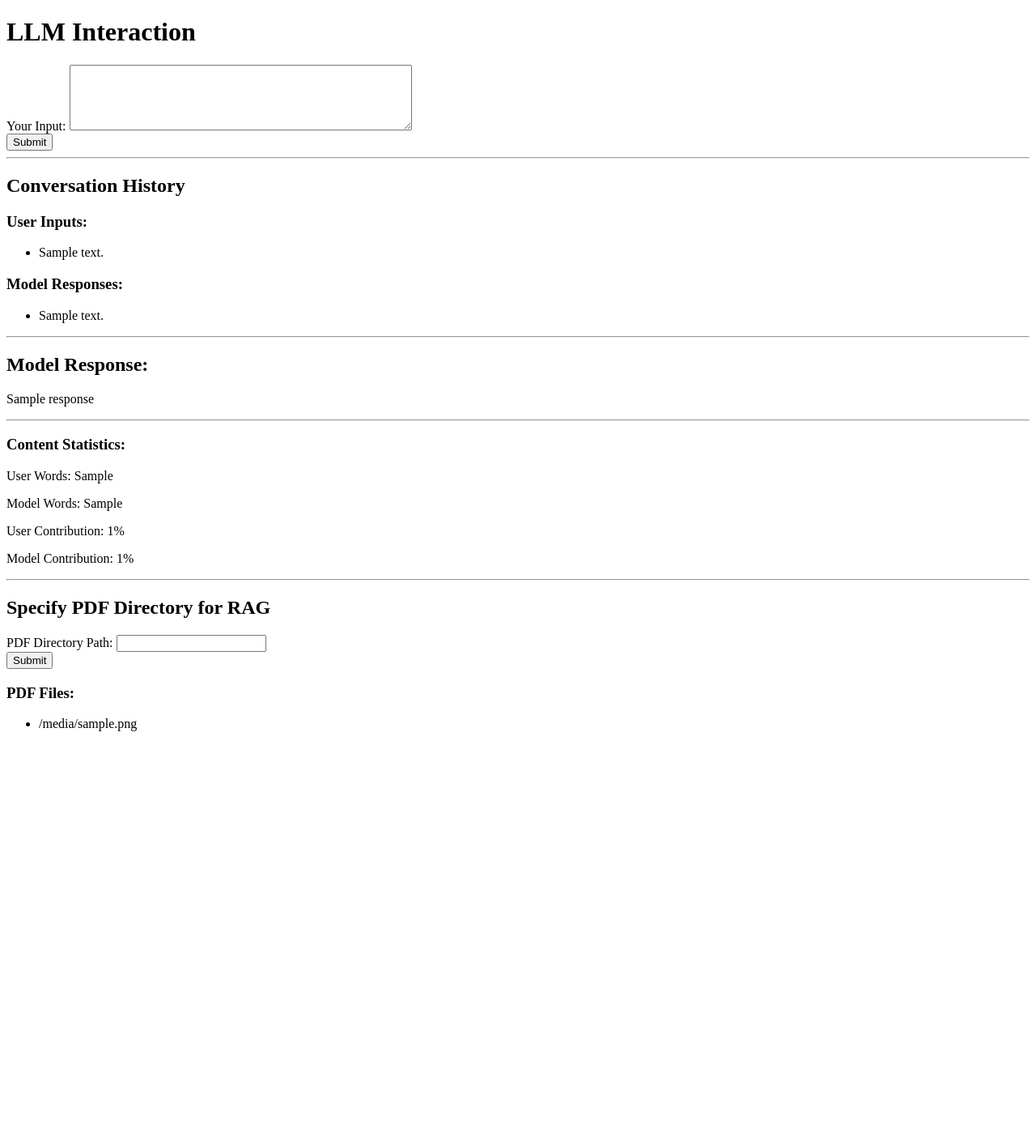
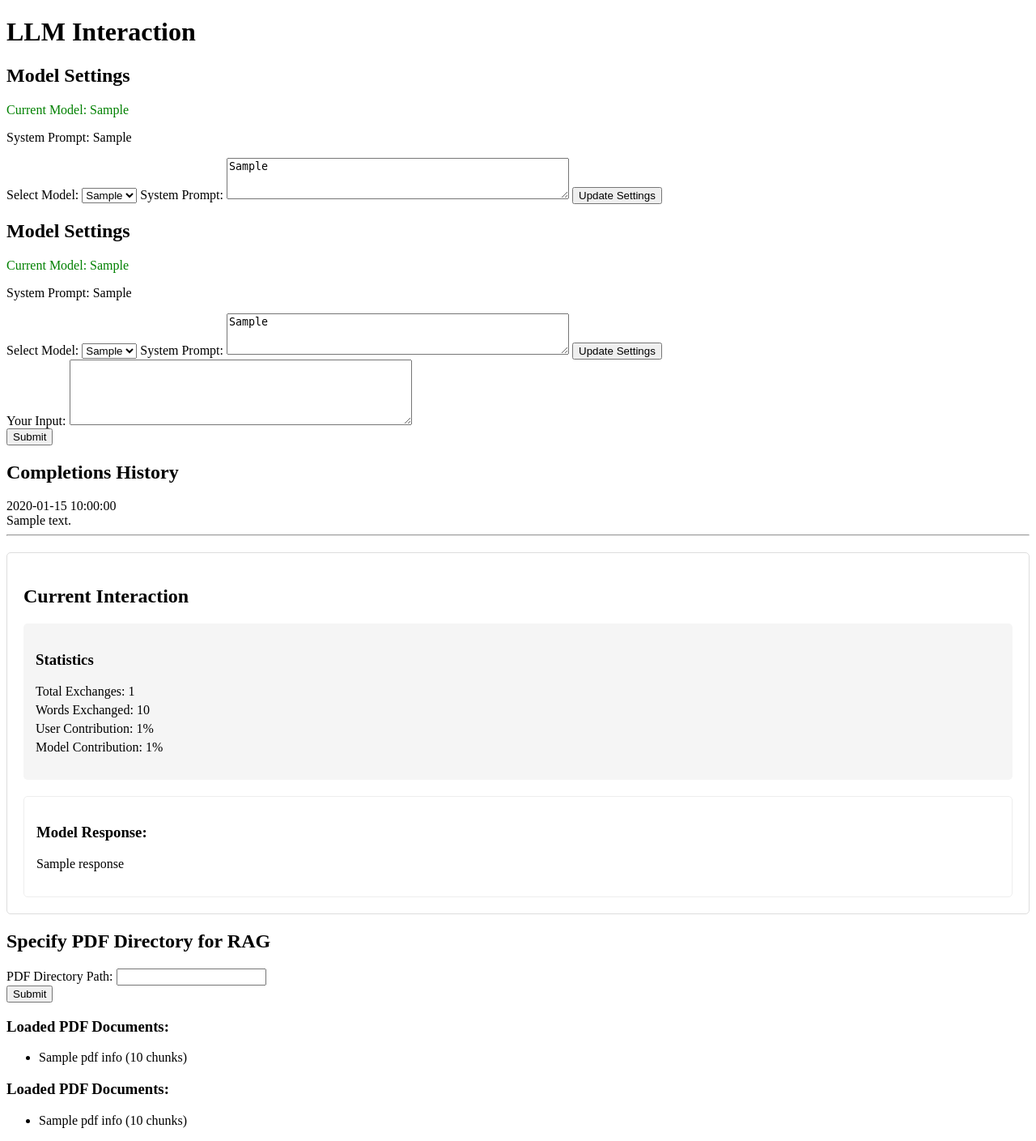
Before and after one commit to Omoshirokunai/thesis_wizard_v2, a Flask app: template backend/templates/index.html in a window 1280 px wide. Shown: the whole page at 81% size. Before the commit the page ends 903 px from the top, so only its background shows below. Run offline with Flask 3, Linux system fonts and the light colour scheme; the template is opened without the code that fills it: most values are stand-ins (such as "Sample title", 1, 10 or a date in 2020); parts of the project's set-up code (start-up, migrations or seed data) failed here and were passed over.

Commit message:
Update dependencies, enhance model loading, and implement knowledge base retrieval functionality

```diff
--- a/backend/app.py
+++ b/backend/app.py
@@ -1,15 +1,18 @@
 import os
 
-from flask import Flask, redirect, render_template, request, url_for
+from flask import Flask, jsonify, redirect, render_template, request, url_for
+from flask_cors import CORS
 from history.history_manager import (
     add_model_response,
     add_user_input,
     calculate_content_statistics,
     load_history,
 )
+from llm_model import generate_response
 from pdf_processing.chunking import chunk_text
 from pdf_processing.metadata import get_pdf_title, save_knowledge_base
 from pdf_processing.pdf_extractor import extract_text_from_pdf
+from utils.model_download import check_and_download_default_model
 from utils.model_loader import load_model
 from utils.user_settings import load_settings, update_settings
 
@@ -18,34 +21,101 @@ app = Flask(__name__)
 # Global state
 pdf_files = []
 model = None
+pdf_info = {}
 
+# @app.route("/", methods=["GET", "POST"])
+# def index():
+#     global model, pdf_files
+
+#     response = None
+#     content_stats = {}
+#     settings = load_settings()
+
+#      # Check if model file exists
+#     model_exists = os.path.exists(settings["model_path"])
+
+#     if request.method == "POST":
+#         prompt = request.form.get("prompt")
+#         system_prompt = settings.get("system_prompt", "")
+#         if prompt:
+#             if not model:
+#                 response = "No model loaded. Please select or download a model."
+#             else:
+#                 add_user_input(prompt)
+#                 try:
+#                     response = generate_response(prompt)
+#                     add_model_response(response)
+#                 except Exception as e:
+#                     response = f"An error occurred: {e}"
+#                 content_stats = calculate_content_statistics()
+
+#     history = load_history()
+#     models = get_available_models()
+
+#     return render_template(
+#          "index.html",
+#         response=response,
+#         stats=content_stats,
+#         history=history,
+#         settings=settings,
+#         models=models,
+#         model=model,
+#         model_exists=model_exists,
+#         pdf_info=pdf_info
+#     )
 @app.route("/", methods=["GET", "POST"])
 def index():
     global model
 
     response = None
-    content_stats = {}
+    content_stats = calculate_content_statistics()
+    settings = load_settings()
+    model_exists = os.path.exists(settings["model_path"])
 
-    if request.method == "POST":
-        prompt = request.form.get("prompt")
-        if prompt:
+    if request.method == "POST" and request.form.get("prompt"):
+        if not model:
+            response = "No model loaded. Please select or download a model."
+        else:
+            prompt = request.form.get("prompt")
             add_user_input(prompt)
-            response = model(prompt) if model else "" ##! TODO: add code to check if model gives no output
-            add_model_response(response)
-            content_stats = calculate_content_statistics()
-
-    history = load_history()
-    settings = load_settings()
-    models = get_available_models()
+            try:
+                response = generate_response(prompt)
+                add_model_response(response)
+            except Exception as e:
+                response = f"Error: {str(e)}"
 
     return render_template(
         "index.html",
         response=response,
         stats=content_stats,
-        history=history,
         settings=settings,
-        models=models,
+        models=get_available_models(),
+        model=model,
+        model_exists=model_exists,
+        pdf_info=pdf_info
     )
+@app.route("/autocomplete", methods=["POST"])
+def autocomplete():
+    """
+    Endpoint for real-time autocomplete suggestions.
+    Expects JSON input: {"prompt": "user text", "max_suggestions": 1}
+    """
+    pass
+
+
+@app.route("/download_model", methods=["POST"])
+def download_model():
+    settings = load_settings()
+    default_model_name = settings["model_path"].split("/")[-1]
+    models_dir = "models"
+
+    try:
+        model_path = check_and_download_default_model(models_dir, default_model_name)
+        update_settings(model_path=model_path)
+        return redirect(url_for("index"))
+    except Exception as e:
+        print(f"Error downloading model: {e}")
+        return redirect(url_for("index"))
 
 @app.route("/update_settings", methods=["POST"])
 def update_settings_route():
@@ -65,25 +135,59 @@ def update_settings_route():
 
 @app.route("/set_pdf_directory", methods=["POST"])
 def set_pdf_directory():
-    global pdf_files
+    global pdf_files, pdf_info
+    global pdf_files, pdf_info
 
     directory = request.form.get("pdf_directory")
     pdf_files = [
-        os.path.join(directory, file) for file in os.listdir(directory) if file.endswith(".pdf")
+        os.path.join(directory, file)
+        for file in os.listdir(directory)
+        if file.endswith(".pdf")
     ]
 
     # Extract and chunk PDFs
     chunked_data = {}
+    pdf_info = {}
+
+    pdf_info = {}
+
     for pdf_file in pdf_files:
         text = extract_text_from_pdf(pdf_file)
         chunks = chunk_text(text)
         title = get_pdf_title(pdf_file)
         chunked_data[title] = chunks
 
+        # Store PDF info
+        pdf_info[title] = {
+            "chunks": len(chunks),
+            "file_path": pdf_file
+        }
+
+        # Store PDF info
+        pdf_info[title] = {
+            "chunks": len(chunks),
+            "file_path": pdf_file
+        }
+
     save_knowledge_base(chunked_data)
 
     return redirect(url_for("index"))
 
+@app.route("/api/status", methods=["GET"])
+def get_status():
+    """
+    Endpoint to check backend status and loaded resources
+    """
+    return jsonify({
+        "success": True,
+        "model_loaded": model is not None,
+        "pdfs_loaded": len(pdf_info) > 0,
+        "pdf_count": len(pdf_info),
+        "model_info": {
+            "name": os.path.basename(load_settings().get("model_path", "")),
+            "system_prompt": load_settings().get("system_prompt", "")
+        }
+    })
 def get_available_models():
     model_files = []
     for root, _, files in os.walk("models"):
--- a/backend/templates/index.html
+++ b/backend/templates/index.html
@@ -2,45 +2,161 @@
 <html>
 <head>
     <title>LLM Interaction</title>
+    <style>
+        .error { color: red; }
+        .success { color: green; }
+
+        .current-interaction {
+            margin: 20px 0;
+            padding: 20px;
+            border: 1px solid #ddd;
+            border-radius: 5px;
+        }
+
+        .stats-box {
+            background: #f5f5f5;
+            padding: 15px;
+            border-radius: 5px;
+            margin-bottom: 20px;
+        }
+
+        .response-box {
+            background: #fff;
+            padding: 15px;
+            border: 1px solid #eee;
+            border-radius: 5px;
+        }
+
+        .stats-box ul {
+            list-style: none;
+            padding: 0;
+        }
+
+        .stats-box li {
+            margin: 5px 0;
+        }
+    </style>
 </head>
 <body>
     <h1>LLM Interaction</h1>
+
+     <!-- Add this section after the h1 -->
+     <div class="model-section">
+        <h2>Model Settings</h2>
+        <!-- Model Status -->
+        {% if model %}
+        <p class="success">Current Model: {{ settings.model_path }}</p>
+        <p>System Prompt: {{ settings.system_prompt }}</p>
+    {% else %}
+        <p class="error">No model loaded</p>
+        {% if not model_exists %}
+            <form action="/download_model" method="POST">
+                <button type="submit">Download Default Model</button>
+            </form>
+        {% endif %}
+    {% endif %}
+
+
+    <!-- Model Selection -->
+    <form action="/update_settings" method="POST">
+        <label for="model">Select Model:</label>
+        <select name="model" id="model">
+            {% for model_path in models %}
+                <option value="{{ model_path }}" {% if model_path == settings.model_path %}selected{% endif %}>
+                    {{ model_path.split('/')[-1] }}
+                </option>
+            {% endfor %}
+        </select>
+
+        <label for="system_prompt">System Prompt:</label>
+        <textarea name="system_prompt" id="system_prompt" rows="3" cols="50">{{ settings.system_prompt }}</textarea>
+
+        <button type="submit">Update Settings</button>
+    </form>
+
+
+
+
+
+     <!-- Add this section after the h1 -->
+     <div class="model-section">
+        <h2>Model Settings</h2>
+        <!-- Model Status -->
+        {% if model %}
+        <p class="success">Current Model: {{ settings.model_path }}</p>
+        <p>System Prompt: {{ settings.system_prompt }}</p>
+    {% else %}
+        <p class="error">No model loaded</p>
+        {% if not model_exists %}
+            <form action="/download_model" method="POST">
+                <button type="submit">Download Default Model</button>
+            </form>
+        {% endif %}
+    {% endif %}
+
+
+    <!-- Model Selection -->
+    <form action="/update_settings" method="POST">
+        <label for="model">Select Model:</label>
+        <select name="model" id="model">
+            {% for model_path in models %}
+                <option value="{{ model_path }}" {% if model_path == settings.model_path %}selected{% endif %}>
+                    {{ model_path.split('/')[-1] }}
+                </option>
+            {% endfor %}
+        </select>
+
+        <label for="system_prompt">System Prompt:</label>
+        <textarea name="system_prompt" id="system_prompt" rows="3" cols="50">{{ settings.system_prompt }}</textarea>
+
+        <button type="submit">Update Settings</button>
+    </form>
+
+
+
+
     <form method="POST">
         <label for="prompt">Your Input:</label>
         <textarea name="prompt" id="prompt" rows="5" cols="50"></textarea><br>
         <button type="submit">Submit</button>
     </form>
+    <h2>Completions History</h2>
+<div class="completions-history">
+    {% for entry in history.completions %}
+        <div class="message {{ entry.type }}">
+            <div class="metadata">
+                <span class="timestamp">{{ entry.timestamp }}</span>
+                {% if entry.type == 'model' %}
+                    <span class="model-info">Model: {{ entry.model.name }}</span>
+                {% endif %}
+            </div>
+            <div class="content">{{ entry.content }}</div>
+        </div>
+    {% endfor %}
+</div>
 
-    <hr>
-    <h2>Conversation History</h2>
-    <h3>User Inputs:</h3>
-    <ul>
-        {% for content in history.user_input %}
-        <li>{{ content }}</li>
-        {% endfor %}
-    </ul>
-
-    <h3>Model Responses:</h3>
-    <ul>
-        {% for content in history.model_content %}
-        <li>{{ content }}</li>
-        {% endfor %}
-    </ul>
-
+    <!-- AI Completion statisitcs-->
 {% if response %}
 <hr>
-    <h2>Model Response:</h2>
+<div class="current-interaction">
+    <h2>Current Interaction</h2>
+    <div class="stats-box">
+        <h3>Statistics</h3>
+        <ul>
+            <li>Total Exchanges: {{ stats.total_exchanges }}</li>
+            <li>Words Exchanged: {{ stats.user_words + stats.model_words }}</li>
+            <li>User Contribution: {{ stats.user_percentage }}%</li>
+            <li>Model Contribution: {{ stats.model_percentage }}%</li>
+        </ul>
+    </div>
+    <div class="response-box">
+        <h3>Model Response:</h3>
         <p>{{ response }}</p>
+    </div>
+</div>
 {% endif %}
 
-    <hr>
-    <h3>Content Statistics:</h3>
-    <p>User Words: {{ stats.user_words }}</p>
-    <p>Model Words: {{ stats.model_words }}</p>
-    <p>User Contribution: {{ stats.user_percentage }}%</p>
-    <p>Model Contribution: {{ stats.model_percentage }}%</p>
-
-    <hr>
+<!-- PDF Section -->
     <h2>Specify PDF Directory for RAG</h2>
     <form action="/set_pdf_directory" method="POST">
         <label for="pdf_directory">PDF Directory Path:</label>
@@ -48,11 +164,27 @@
         <button type="submit">Submit</button>
     </form>
 
-    <h3>PDF Files:</h3>
+    <div class="pdf-section">
+        {% if pdf_info %}
+            <h3>Loaded PDF Documents:</h3>
             <ul>
-        {% for pdf_file in pdf_files %}
-        <li>{{ pdf_file }}</li>
+                {% for title, info in pdf_info.items() %}
+                    <li>{{ title }} ({{ info.chunks }} chunks)</li>
                 {% endfor %}
             </ul>
+        {% endif %}
+    </div>
+
+    <div class="pdf-section">
+        {% if pdf_info %}
+            <h3>Loaded PDF Documents:</h3>
+            <ul>
+                {% for title, info in pdf_info.items() %}
+                    <li>{{ title }} ({{ info.chunks }} chunks)</li>
+                {% endfor %}
+            </ul>
+        {% endif %}
+    </div>
+
 </body>
 </html>
--- a/backend/user_profile/user_settings.json
+++ b/backend/user_profile/user_settings.json
@@ -1,4 +1,4 @@
 {
-    "model_path": "./models/bartowski/Nemotron-Mini-4B-Instruct-GGUF/Nemotron-Mini-4B-Instruct-Q6_K.gguf",
-    "system_prompt": "you are a helpful assistant for a four year old"
+    "model_path": "models\\models--bartowski--Nemotron-Mini-4B-Instruct-GGUF\\snapshots\\fb49cde090c86092d89905bea2ffc41c23c2615e\\Nemotron-Mini-4B-Instruct-Q6_K.gguf",
+    "system_prompt": "As a researcher writing a thesis on a given topic. the sensible completion for the following sentence is"
 }
--- a/backend/utils/constants.py
+++ b/backend/utils/constants.py
@@ -13,3 +13,6 @@ SETTINGS_FILE = os.path.join(USER_PROFILE_DIR, "user_settings.json")
 DEFAULT_SETTINGS_FILE = os.path.join(USER_PROFILE_DIR, "default_settings.json")
 HISTORY_FILE = os.path.join(USER_PROFILE_DIR, "history.json")
 KNOWLEDGE_BASE_FILE = os.path.join(USER_PROFILE_DIR, "knowledge_base.json")
+
+# Default model path
+DEFAULT_MODEL_PATH = os.path.join(BASE_DIR, "models", "Nemotron-Mini-4B-Instruct-GGUF.gguf")
--- a/backend/utils/model_loader.py
+++ b/backend/utils/model_loader.py
@@ -2,10 +2,11 @@ import os
 
 from llama_cpp import Llama
 
+from .constants import DEFAULT_MODEL_PATH
 from .user_settings import load_settings
 
 
-def load_model(model_path=None):
+def load_model(model_path=DEFAULT_MODEL_PATH):
     """
     Load the LLM model. If no path is provided, fallback to the default model from user settings.
 
```
Also changed, not shown: backend/history/history_manager.py (+155 -22 lines), backend/llm_model.py (+4 -3 lines), backend/rag/retriever.py (added, +91 -0 lines), backend/rag_experiment.py (added, +66 -0 lines), backend/user_profile/history.json (+31 -6 lines), requirements.txt (+10 -6 lines), backend/rag/retriver.py (deleted), 1 other file. Lines whose indentation alone changed are shown as unchanged.
